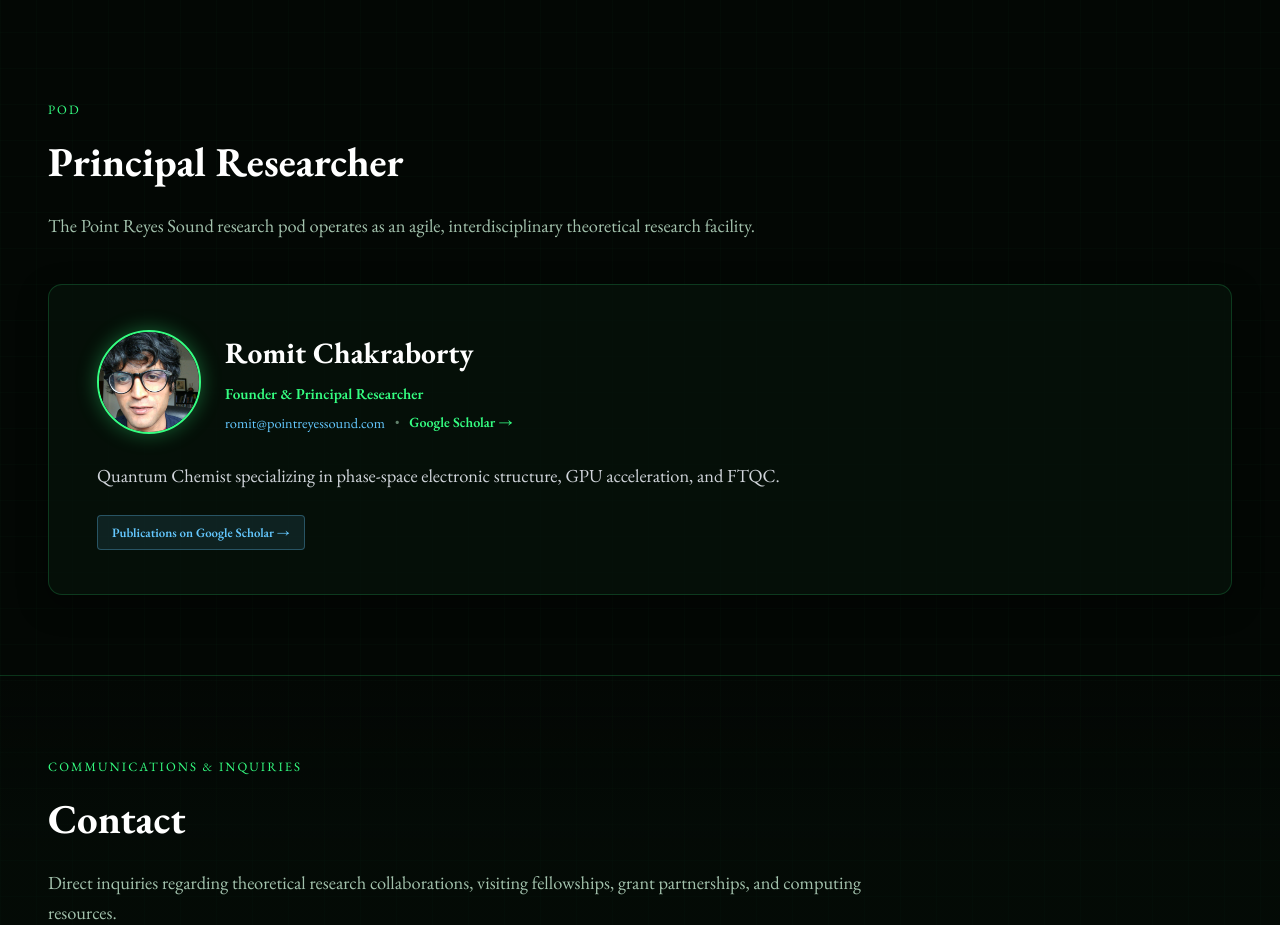
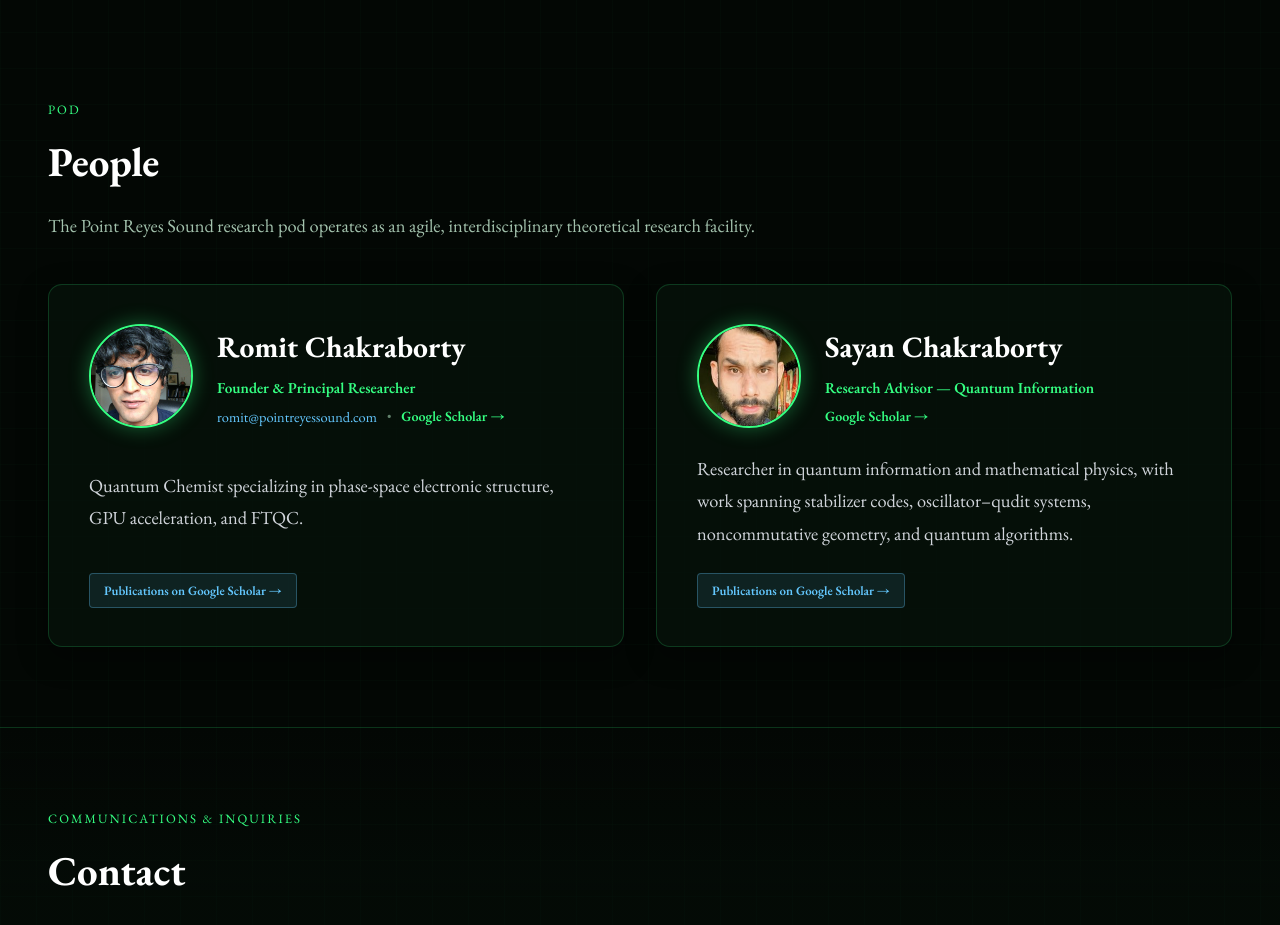
Before and after one commit to point-reyes-sound/point-reyes-sound, a React (Vite) app: page / in a window 1280 px wide. Shown: the part 4540-5465 px from the top of the page. Built offline with nearby package versions, Linux system fonts and the light colour scheme.

Commit message:
Add Sayan Chakraborty as Research Advisor under People section

```diff
--- a/index.html
+++ b/index.html
@@ -67,7 +67,18 @@
               "https://scholar.google.com/citations?view_op=search_authors&mauthors=Romit+Chakraborty",
               "https://github.com/RomitChakraborty"
             ]
-          }
+          },
+          "member": [
+            {
+              "@type": "Person",
+              "@id": "https://pointreyessound.com/#advisor-sayan",
+              "name": "Sayan Chakraborty",
+              "jobTitle": "Research Advisor — Quantum Information",
+              "sameAs": [
+                "https://scholar.google.com/citations?hl=en&user=8dZktLwAAAAJ&view_op=list_works&sortby=pubdate"
+              ]
+            }
+          ]
         },
         {
           "@type": "ScholarlyArticle",
--- a/src/App.css
+++ b/src/App.css
@@ -881,17 +881,20 @@ button, input, textarea, select, a, span, label, p, h1, h2, h3, h4, h5, h6 {
    ========================================================================== */
 .people-grid {
   display: grid;
-  grid-template-columns: 1.1fr 1fr;
+  grid-template-columns: repeat(2, 1fr);
   gap: 32px;
-}
-
-.people-single-card {
+  max-width: 1240px;
+}
+
+.people-card, .people-single-card {
   background: rgba(7, 18, 10, 0.8);
   border: 1px solid var(--border-subtle);
   border-radius: var(--radius-lg);
-  padding: 44px 48px;
-  max-width: 1240px;
+  padding: 38px 40px;
   box-shadow: 0 10px 30px rgba(0, 0, 0, 0.4);
+  display: flex;
+  flex-direction: column;
+  justify-content: space-between;
 }
 
 .person-header {
@@ -1513,8 +1516,8 @@ button, input, textarea, select, a, span, label, p, h1, h2, h3, h4, h5, h6 {
     padding-bottom: 0;
   }
 
-  /* PEOPLE / PRINCIPAL RESEARCHER */
-  .people-single-card {
+  /* PEOPLE / RESEARCHERS & ADVISORS */
+  .people-card, .people-single-card {
     padding: 24px 18px;
   }
   .person-header {
--- a/src/App.jsx
+++ b/src/App.jsx
@@ -497,13 +497,15 @@ export default function App() {
       <section id="people" className="section-block">
         <div className="section-head">
           <div className="section-kicker">POD</div>
-          <h2 className="section-title">Principal Researcher</h2>
+          <h2 className="section-title">People</h2>
           <p className="section-sub">
             The Point Reyes Sound research pod operates as an agile, interdisciplinary theoretical research facility.
           </p>
         </div>
 
-        <div className="people-single-card">
+        <div className="people-grid">
+          {/* ROMIT CHAKRABORTY */}
+          <div className="people-card">
             <div className="person-header">
               <img
                 src="/rc_scholar_portrait.jpeg"
@@ -541,6 +543,45 @@ export default function App() {
               >
                 Publications on Google Scholar &rarr;
               </a>
+            </div>
+          </div>
+
+          {/* SAYAN CHAKRABORTY */}
+          <div className="people-card">
+            <div className="person-header">
+              <img
+                src="/sayan_chakraborty.jpeg"
+                alt="Sayan Chakraborty"
+                className="person-avatar-img"
+              />
+              <div className="person-info">
+                <h3>Sayan Chakraborty</h3>
+                <span className="person-role">Research Advisor &mdash; Quantum Information</span>
+                <div className="person-links-row">
+                  <a
+                    href="https://scholar.google.com/citations?hl=en&user=8dZktLwAAAAJ&view_op=list_works&sortby=pubdate"
+                    target="_blank"
+                    rel="noopener noreferrer"
+                    className="person-scholar-link"
+                  >
+                    Google Scholar &rarr;
+                  </a>
+                </div>
+              </div>
+            </div>
+            <p className="person-bio">
+              Researcher in quantum information and mathematical physics, with work spanning stabilizer codes, oscillator–qudit systems, noncommutative geometry, and quantum algorithms.
+            </p>
+            <div className="person-tags">
+              <a
+                href="https://scholar.google.com/citations?hl=en&user=8dZktLwAAAAJ&view_op=list_works&sortby=pubdate"
+                target="_blank"
+                rel="noopener noreferrer"
+                className="tag-scholar-btn"
+              >
+                Publications on Google Scholar &rarr;
+              </a>
+            </div>
           </div>
         </div>
       </section>
```
Also changed, not shown: public/llms-full.txt, public/llms.txt, public/sayan_chakraborty.jpeg (added). Lines whose indentation alone changed are shown as unchanged.
